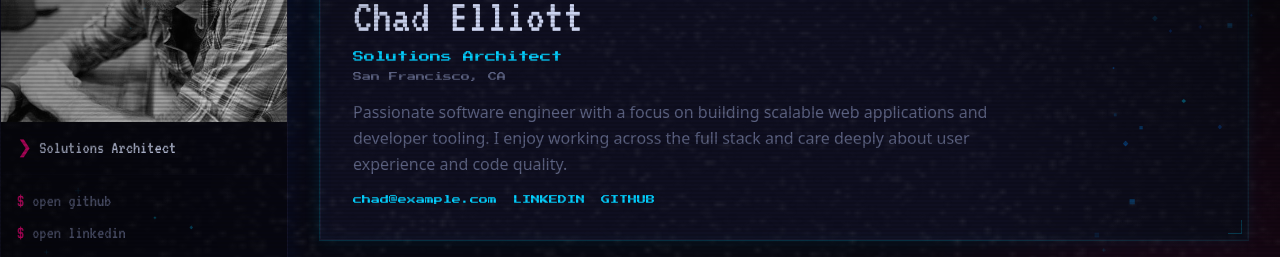
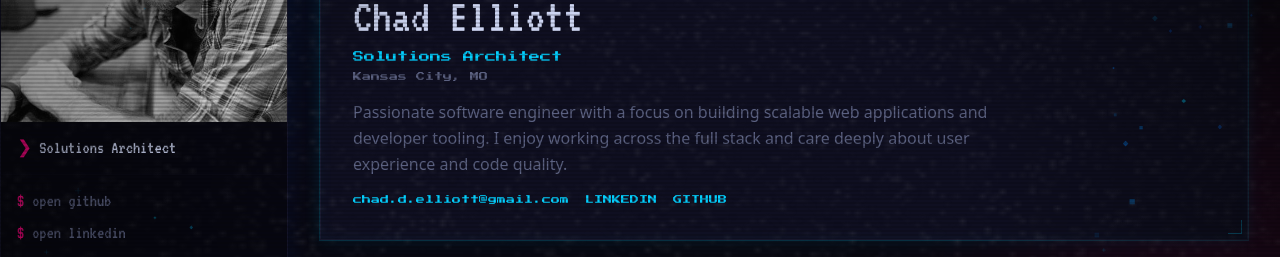
Before and after one commit to THEtheChad/thethechad.com, a Next.js app: page /resume in a window 1280 px wide. Shown: the part 202-459 px from the top of the page. Built offline with nearby package versions, Linux system fonts and the light colour scheme.

Commit message:
updated mock data

```diff
--- a/src/data/resume.ts
+++ b/src/data/resume.ts
@@ -38,10 +38,10 @@ export const profile: Profile = {
   headline: "Solutions Architect", // TODO: Update
   summary:
     "Passionate software engineer with a focus on building scalable web applications and developer tooling. I enjoy working across the full stack and care deeply about user experience and code quality.", // TODO: Update
-  location: "San Francisco, CA", // TODO: Update
-  email: "chad@example.com", // TODO: Update
-  linkedinUrl: "https://linkedin.com/in/yourprofile", // TODO: Update
-  githubUrl: "https://github.com/yourhandle", // TODO: Update
+  location: "Kansas City, MO", // TODO: Update
+  email: "chad.d.elliott@gmail.com", // TODO: Update
+  linkedinUrl: "https://linkedin.com/in/thethechad", // TODO: Update
+  githubUrl: "https://github.com/thethechad", // TODO: Update
   resumeUrl: "/resume.pdf", // TODO: Add resume.pdf to /public
 };
 
```
